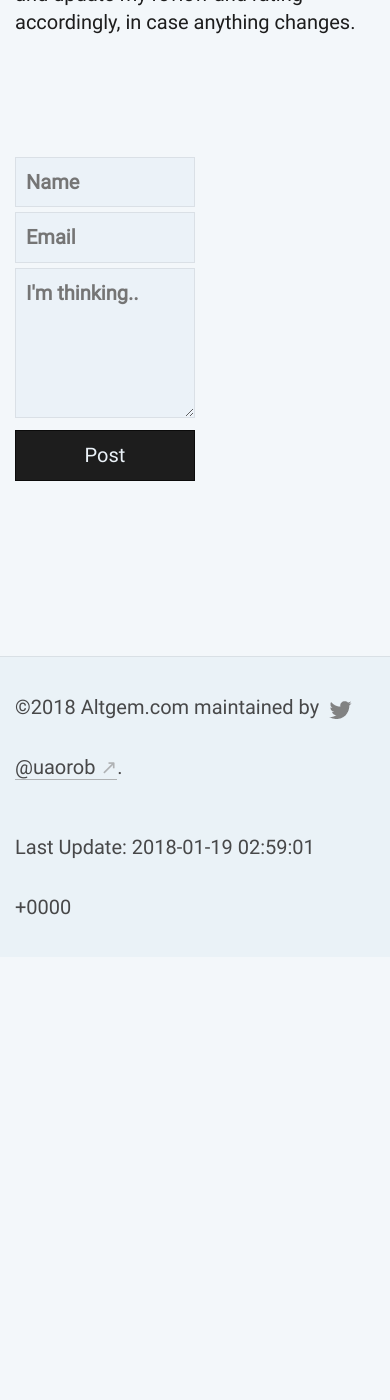
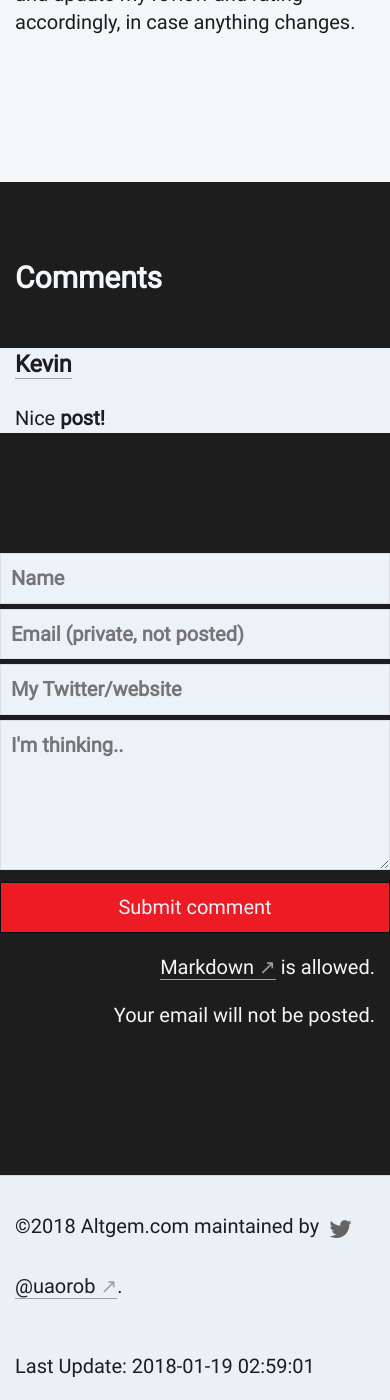
Before and after one commit to uaorob/altgem, a Jekyll site: the page built from _posts/gems/2018-1-18-pylon-network.md, in a window 390 px wide and 1400 px high, scrolled down 5261 px. Built offline with Jekyll 4.4.1, drawn with Linux system fonts in a browser that asks for light colours; nearby versions of some CDN libraries; before the commit the page ends 6218 px from its top, so only the background shows below that.

Commit message:
added form url, extra styles and fixed minor bugs

```diff
--- a/_data/comments/pylon-network/entry1516325090398.yml
+++ b/_data/comments/pylon-network/entry1516325090398.yml
@@ -1,6 +1,7 @@
 _id: 8b07ac00-fcb7-11e7-bf29-17e41eae8307
 name: Kevin
+url: https://google.com
 email: e08820e676106779aa454e4bb452ef09
-message: Nice post!
+message: Nice **post!**
 date: 1516325090
 timestamp: 1516325090
--- /dev/null
+++ b/_includes/comment.html
@@ -0,0 +1,18 @@
+<article id="comment{{ include.index }}" class="js-comment comment" itemprop="comment" itemscop itemtype="http://schema.org/Comment">
+  <div class="comment__content-wrapper">
+    <h3 class="comment__author" itemprop="author" itemscope itemtype="http://schema.org/Person">
+      {% unless include.url == blank %}
+        <a rel="nofollow" href="{{ include.url }}" target="_blank"><span itemprop="name">{{ include.name }}</span></a>
+      {% else %}
+        <span itemprop="name">{{ include.name }}</span>
+      {% endunless %}
+    </h3>
+    <div class="comment__date">
+      {% if include.date %}
+        {% if include.index %}<a href="#comment{{ include.index }}" itemprop="url">{% endif %}
+        <time datetime="{{ include.date | date_to_xmlschema }}" itemprop="datePublished">{{ include.date | date: "%B %d, %Y at %I:%M %p" }}</time>
+        {% if include.index %}</a>{% endif %}
+      {% endif %}
+    </div>
+    <div itemprop="text">{{ include.message | markdownify }}</div>
+</div>
--- /dev/null
+++ b/_includes/comments-form.html
@@ -0,0 +1,13 @@
+
+
+<form method="POST" action="https://api.staticman.net/v2/entry/uaorob/altgem/master/comments">
+  <input name="options[redirect]" type="hidden" value="https://altgem.com">
+  <!-- e.g. "2016-01-02-this-is-a-post" -->
+  <input name="options[slug]" type="hidden" value="{{ page.slug }}">
+  <label><input name="fields[name]" type="text" placeholder="Name" required></label>
+  <label><input name="fields[email]" type="email" placeholder="Email (private, not posted)" required></label>
+  <label><input name="fields[url]" type="text" placeholder="My Twitter/website"></label>
+  <label><textarea name="fields[message]" placeholder="I'm thinking.." required></textarea></label>
+
+  <button type="submit" class="comment-btn">Submit comment</button>
+</form>
--- a/_includes/comments.html
+++ /dev/null
@@ -1,10 +0,0 @@
-<form method="POST" action="https://api.staticman.net/v2/entry/uaorob/altgem/master/comments">
-  <input name="options[redirect]" type="hidden" value="https://altgem.com">
-  <!-- e.g. "2016-01-02-this-is-a-post" -->
-  <input name="options[slug]" type="hidden" value="{{ page.slug }}">
-  <label><input name="fields[name]" type="text" placeholder="Name"></label>
-  <label><input name="fields[email]" type="email" placeholder="Email"></label>
-  <label><textarea name="fields[message]" placeholder="I'm thinking.."></textarea></label>
-
-  <button type="submit">Post</button>
-</form>
--- a/_layouts/post.html
+++ b/_layouts/post.html
@@ -13,15 +13,43 @@
         {{ content }}
        </div>
    </div>
+   </div>
+   </div>
    {% if page.comments == "true" %}
+   <div class="wrapper" id="wrapper-comments">
+   <div class="container" id="comments">
    <div class="row">
        <div class="col-md-12">
-        {% include comments.html %}
+           <h2>Comments</h2>
+       </div>
+    </div>
+    <div class="row">
+       <div class="col-md-6 single-comment">
+        {% assign comments = site.data.comments[page.slug] | sort %}
+        {% for comment in comments %}
+        {% assign email = comment[1].email %}
+        {% assign url = comment[1].url %}
+        {% assign name = comment[1].name %}
+        {% assign message = comment[1].message %}
+        {% include comment.html index=forloop.index email=email url=url name=name message=message %}
+        {% endfor %}
        </div>
    </div>
+   <div class="row">
+       <div class="col-md-6 comment-form">
+        {% include comments-form.html %}
+       </div>
+       <div class="col-md-6 text-right">
+           <p class="form-details">
+               <a href="https://github.com/adam-p/markdown-here/wiki/Markdown-Cheatsheet" class="external" target="_blank">Markdown</a> is allowed.</p>
+        <p>Your email will not be posted.</p>
+        </div>
+   </div>
+   </div>
+   </div>
    {% endif %}
-  </div>
-  </div>
+
+
 
   {% include footer.html %}
 
--- a/_sass/_comments.scss
+++ b/_sass/_comments.scss
@@ -2,19 +2,18 @@ form {
     //text-align: center;
     padding-top: 100px;
     //font-variant: all-small-caps;
+    color: #1d1d1d;
 }
-button {
-    background: #1d1d1d;
+.comment-btn {
+    background: #ed1c24;
     border: 1px solid #0b0b0b;
     padding: 10px;
-    width: 50%;
     color: #ebf2f8;
 }
 textarea {
     background: #ebf2f8;
     border: 1px solid #dae0e6;
     padding: 10px;
-    width: 50%;
     resize: vertical;
     min-height: 150px;
 }
@@ -22,8 +21,36 @@ input {
     background: #ebf2f8;
     border: 1px solid #dae0e6;
     padding: 10px;
-    width: 50%;
 }
 label {
     display: block;
 }
+#comments a {
+    //color: #f3f7fa;
+}
+#wrapper-comments {
+    background: #1d1d1d;
+    color: #f3f7fa;
+    padding-top: 50px;
+}
+#comments a:hover {
+    background: transparent;
+    color: #b32221;
+}
+.form-details a {
+    color: #f3f7fa;
+}
+.form-details a:hover {
+    background: transparent;
+    color: #b32221;
+}
+.single-comment {
+    background: #ebf2f8;
+    color: #1d1d1d;
+}
+.comment-form {
+    padding: 0;
+}
+.text-right {
+    text-align: right;
+}
--- a/_sass/_footer.scss
+++ b/_sass/_footer.scss
@@ -7,5 +7,6 @@
     //height: 60px;
     line-height: 60px;
     border-top: 1px solid #d3dbe1;
-    opacity: 0.8;
+    //opacity: 0.8;
+    font-weight: 400;
 }
--- a/_sass/_mediaqueries.scss
+++ b/_sass/_mediaqueries.scss
@@ -9,7 +9,10 @@
     right: 15px;
     }
     .footer {
-        bottom: 0;
+       bottom: 0;
+    }
+    .comment-btn, textarea, input {
+        width: 100%;
     }
 }
 
@@ -18,7 +21,9 @@
     .gem-toggle {
     float: right;
 }
-
+.form-details{
+    padding-top: 100px;
+}
 }
 
 // Large devices (desktops, 992px and up)
@@ -53,7 +58,10 @@
         display: block;
     }
     .footer {
-        margin-top: 50px;
+        //margin-top: 50px;
+    }
+    .comment-btn, textarea, input {
+        width: 100%;
     }
 }
 
```
Also changed, not shown: 5 other files.
